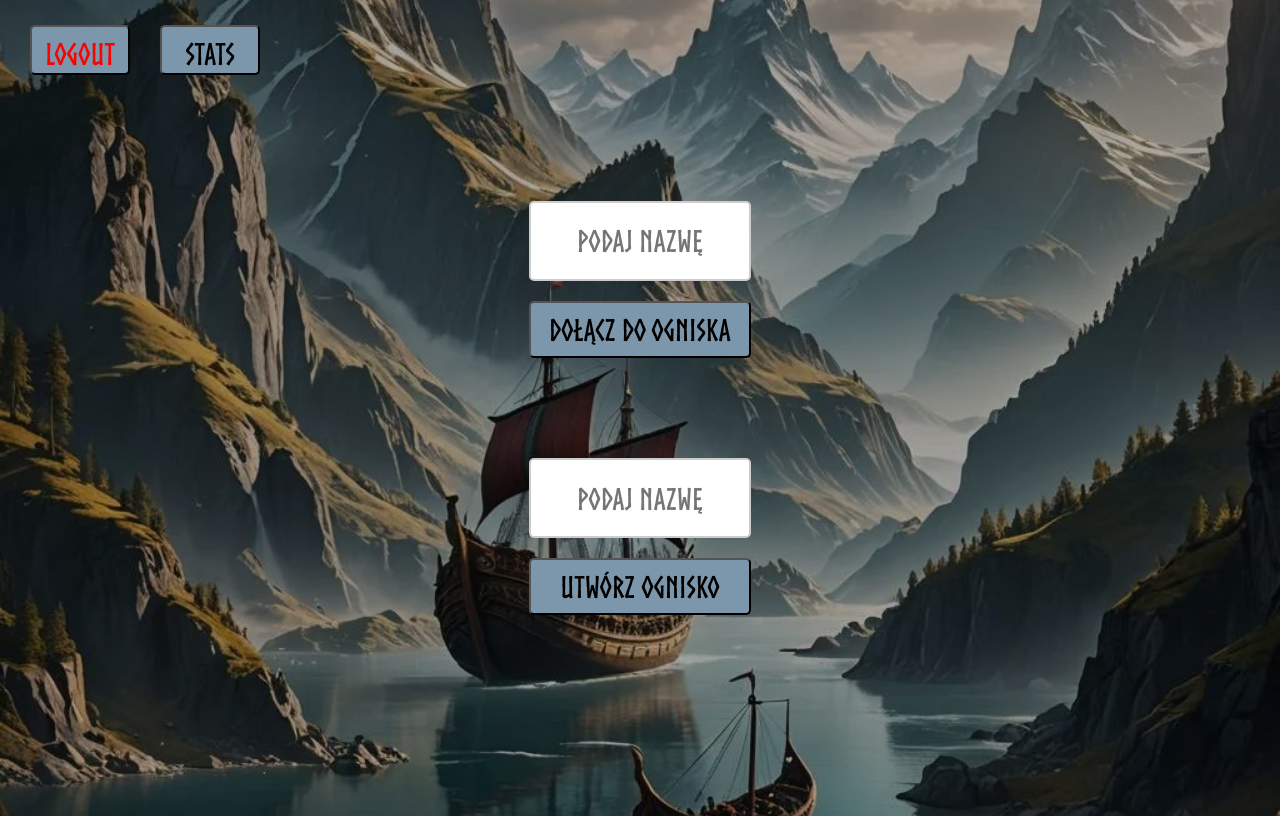
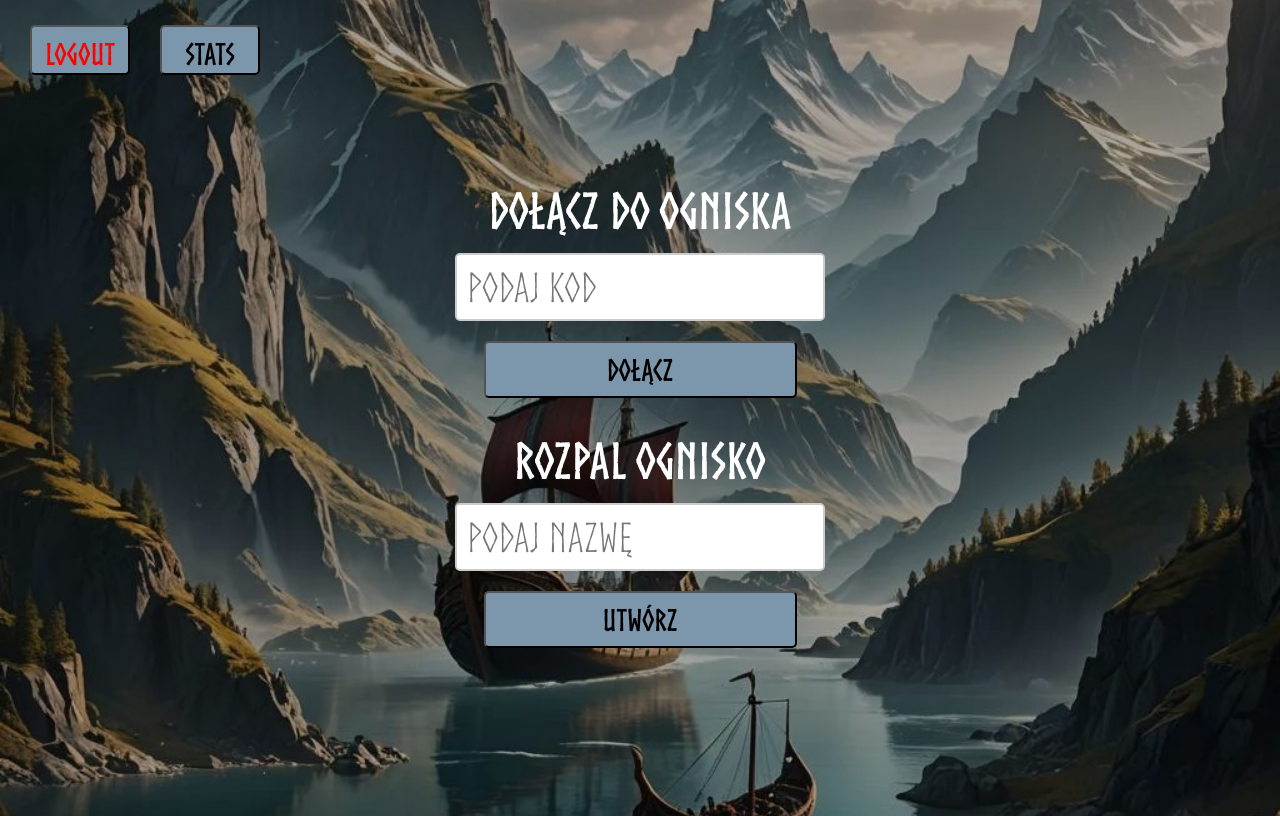
Before and after one commit to N0wakowsky/Fireplace-Hacknarok2024, a Flask app: page / in a window 1280 px wide. Run offline with Flask 3, Linux system fonts and the light colour scheme; the visitor is signed in with stand-in values (Sample User, id 1).

Commit message:
buttons fix next

```diff
--- a/app/static/css/base.css
+++ b/app/static/css/base.css
@@ -33,13 +33,15 @@ h1, h2, h3, h4, h5, h6 {
 }
 
 .header {
+    margin-top: 20px;
     display: flex;
     justify-content: center;
     align-items: center;
-    font-size: 30px;
+    font-size: 25px;
     text-align: center;
     padding: 0px 0;
-    color: #ffffff
+    color: white;
+    font-family: Norse, sans-serif;
 }
 
 .button, button {
--- a/app/static/css/join.css
+++ b/app/static/css/join.css
@@ -1,22 +1,12 @@
-.input_container {
-    display: flex;
-    flex-direction: column;
-    justify-content: center;
-    align-items: center;
-    background-color: transparent;
-}
-
-.input_container input[type="text"] {
+input {
     border: 2px solid #ccc;
     border-radius: 5px;
     padding: 10px;
-    margin: 10px auto; /* Adjusted margin to center horizontally */
-    text-align: center;
-    font-size: 30px;
-    width: calc(90% - 20px); /* Adjusted width considering padding */
-    height: 80px; /* Adjusted height */
+    font-size: 40px;
+    margin: 10px;
+    width: 100%;
     box-sizing: border-box;
-    font-family: "Norsebold", sans-serif;
+    font-family: 'Norse', sans-serif;
 }
 
 .button {
@@ -50,26 +40,3 @@
     font-family: "Norsebold", sans-serif;
     font-size: 30px;
 }
-
-.input_container_create {
-    display: flex;
-    flex-direction: column;
-    justify-content: center;
-    align-items: center;
-    background-color: transparent;
-    margin-top: 30%;
-}
-
-.input_container_create input[type="text"] {
-    margin-top: 200px;
-    border: 2px solid #ccc;
-    border-radius: 5px;
-    padding: 10px;
-    margin: 10px auto; /* Adjusted margin to center horizontally */
-    text-align: center;
-    font-size: 30px;
-    width: calc(90% - 20px); /* Adjusted width considering padding */
-    height: 80px; /* Adjusted height */
-    box-sizing: border-box;
-    font-family: "Norsebold", sans-serif;
-}
--- a/app/static/css/register.css
+++ b/app/static/css/register.css
@@ -32,7 +32,7 @@ input {
     margin: 10px;
     width: 100%;
     box-sizing: border-box;
-    font-family: 'Norsebold', sans-serif;
+    font-family: 'Norse', sans-serif;
 }
 
 .header {
--- a/app/static/js/stats.js
+++ b/app/static/js/stats.js
@@ -1,6 +1,6 @@
 document.addEventListener('DOMContentLoaded', function() {
     var logoutButton = document.querySelector('.stats-button');
     logoutButton.addEventListener('click', function() {
-        window.location.href = "/statistics";
+        window.location.href = "/ranking";
     });
 });
--- a/app/templates/join.html
+++ b/app/templates/join.html
@@ -19,17 +19,23 @@
     </div>
 
     <div class="child_container">
-        <div class="input_container">
-            <input type="text" id="code_input_create" placeholder="Podaj nazwę">
-            <button class="button" id="joinButton"> Dołącz do ogniska </button>
+        <div class="column">
+            <div class="header">
+                <h1>Dołącz do ogniska</h1>
+            </div>
+            <input type="text" id="code_input_create" placeholder="Podaj kod">
+            <button class="button" id="joinButton"> Dołącz </button>
         </div>
 
         <script src="{{ url_for('static', filename='js/join.js')}}"></script>
 
-        <form class="input_container_create" method="post" action="api/fireplace/create">
+        <form class="column" method="post" action="api/fireplace/create">
+            <div class="header">
+                <h1>Rozpal ognisko</h1>
+            </div>
             <input type="text" id="code_input_create" name="code" placeholder="Podaj nazwę">
             <button class = "button">
-                Utwórz ognisko
+                Utwórz
             </button>
         </form>
     </div>
```
